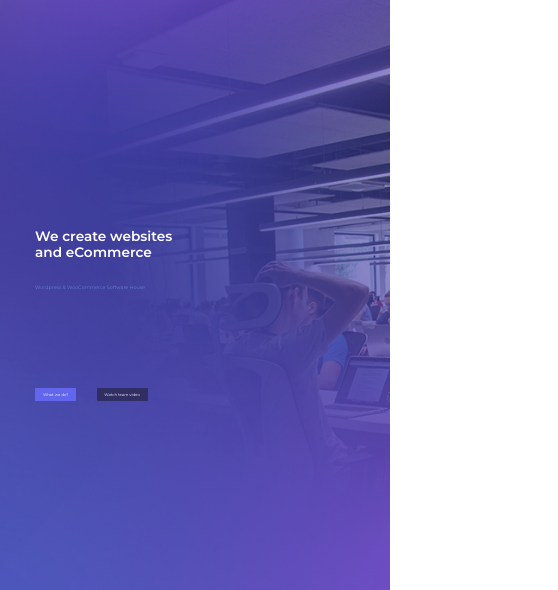
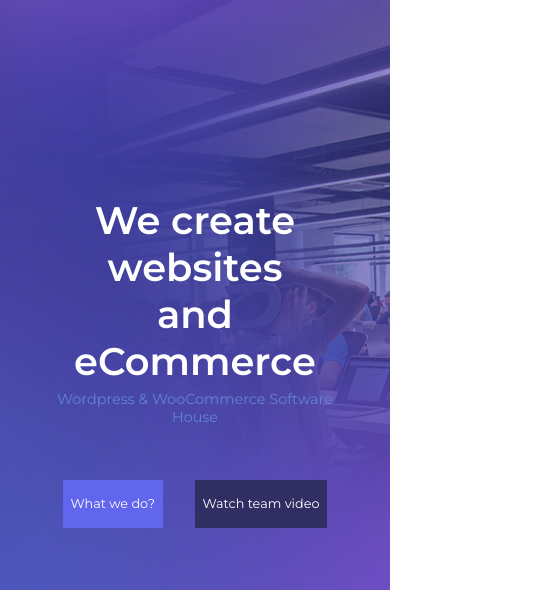
Before and after one commit to conspir0/Task-1, a website: page index.html in a window 390 px wide. Shown: the part 92-682 px from the top of the page, 558 px wide, since content can reach past the window. Drawn offline with Linux system fonts and the light colour scheme.

Commit message:
Add RWD to HEADER

```diff
--- a/sass/_menu.scss
+++ b/sass/_menu.scss
@@ -2,10 +2,11 @@
 .menu__burger__btn {
     position: absolute;
     z-index: 3;
-    right: 20px;
-    top: 20px;
+    right: 9vw;
+    top: 50px;
     cursor: pointer;
     @include easeOut;
+    display: none;
 
     .btn__line {
         width: 30px;
@@ -71,10 +72,6 @@
             width: 40%;
         }
 
-        &:first-child {
-            border-bottom: 1px solid $first-color;
-        }
-
         &__link {
             display: block;
             height: 100%;
--- a/sass/_rwd.scss
+++ b/sass/_rwd.scss
@@ -1,104 +1,134 @@
-//// Widescreens
-//@include mediaXl {
-//
-//}
-//
-//// Desktops & laptops
-//@include mediaLg {
-//    body {
-//        h1 {
-//            font-size: 3rem;;
-//        }
-//        p, button {
-//            font-size: 1.1rem;
-//        }
-//    }
-//    header {
-//        .menu {
-//            .menu__logo {
-//                height: 1.5rem;
-//            }
-//
-//            .menu__nav .menu__nav__item {
-//                font-size: 0.8rem;
-//                margin: 0 0.3rem;
-//
-//                .menu__nav__item__link {
-//                    padding: 0.7rem;
-//                }
-//            }
-//        }
-//
-//        .content {
-//            .content__box .content__box__btn {
-//                margin-top: 2.5rem;
-//
-//                .btn {
-//                    padding: 0.5rem 1rem;
-//                }
-//            }
-//           .content__brand .content__brand__img {
-//               height: 2.5rem;
-//            }
-//        }
-//    }
-//}
-//
-//
-//// Tablets & small laptops
-//@include mediaMd {
-//    body {
-//        h1 {
-//            font-size: 200%;
-//        }
-//        p, button {
-//            font-size: 50%;
-//        }
-//    }
-//    header {
-//        .menu {
-//            .menu__logo {
-//                height: .6rem;
-//            }
-//
-//            .menu__nav .menu__nav__item {
-//                font-size: 0.4rem;
-//                margin: 0 0.3rem;
-//
-//                .menu__nav__item__link {
-//                    padding: 0.2rem;
-//                }
-//            }
-//        }
-//
-//        .content {
-//            .content__box{
-//                margin: auto;
-//                text-align: center;
-//
-//                .content__box__btn {
-//                    margin: auto;
-//                    margin-top: 1.5rem;
-//
-//                    .btn {
-//                        padding: 0.25rem .5rem;
-//                        margin: 0.5rem;
-//                    }
-//                }
-//            }
-//
-//            .content__brand {
-//                margin: 1.5rem 0;
-//
-//                .content__brand__img {
-//                    height: 5vh;
-//                }
-//            }
-//        }
-//    }
-//}
-//
-//// Smarthphones
-//@include mediaSm {
-//
-//}
+// Widescreens
+@include mediaXl {
+
+}
+
+// Desktops & laptops
+@include mediaLg {
+    body {
+        p {
+            margin: 0.8rem 0;
+        }
+
+        header .content .content__box .content__box__btn {
+            margin-top: 4vh;
+        }
+    }
+}
+
+// Tablets & small laptops
+@include mediaMd {
+    body {
+        h1 {
+            font-size: 2.4rem;
+        }
+
+        p {
+            margin: 0.3rem 0;
+        }
+        header {
+            .menu__burger__btn {
+                display: block;
+            }
+            .menu {
+
+                &__logo {
+                    height: 5vw;
+                }
+
+                &__nav {
+                    display: none;
+                }
+            }
+
+            .content {
+                &__box {
+                    text-align: center;
+
+                    &__paragraph {
+                        font-size: .9rem;
+                    }
+
+                    &__btn {
+                        display: flex;
+                        justify-content: center;
+                        margin: 4vh 0 0;
+
+                        .btn {
+                            margin: 1rem;
+                        }
+
+                        & a {
+                            font-size: 0.8rem;
+                            line-height: 40px;
+                            width: 100%;
+                        }
+                    }
+                }
+
+                &__brand {
+                    display: none;
+                }
+            }
+        }
+    }
+}
+
+// Smarthphones
+@include mediaSm {
+    body {
+        h1 {
+            font-size: 2.4rem;
+        }
+
+        p {
+            margin: 0.3rem 0;
+        }
+
+        header {
+            .menu__burger__btn {
+                display: block;
+            }
+            .menu {
+
+                &__logo {
+                    height: 5vw;
+                }
+
+                &__nav {
+                    display: none;
+                }
+            }
+
+            .content {
+                &__box {
+                    text-align: center;
+
+                    &__paragraph {
+                        font-size: .9rem;
+                    }
+
+                    &__btn {
+                        display: flex;
+                        justify-content: center;
+                        margin: 4vh 0 0;
+
+                        .btn {
+                            margin: 1rem;
+                        }
+
+                        & a {
+                            font-size: 0.6rem;
+                            line-height: 40px;
+                            width: 100%;
+                        }
+                    }
+                }
+
+                &__brand {
+                    display: none;
+                }
+            }
+        }
+    }
+}
```
Also changed, not shown: css/style.css, 1 other file.
